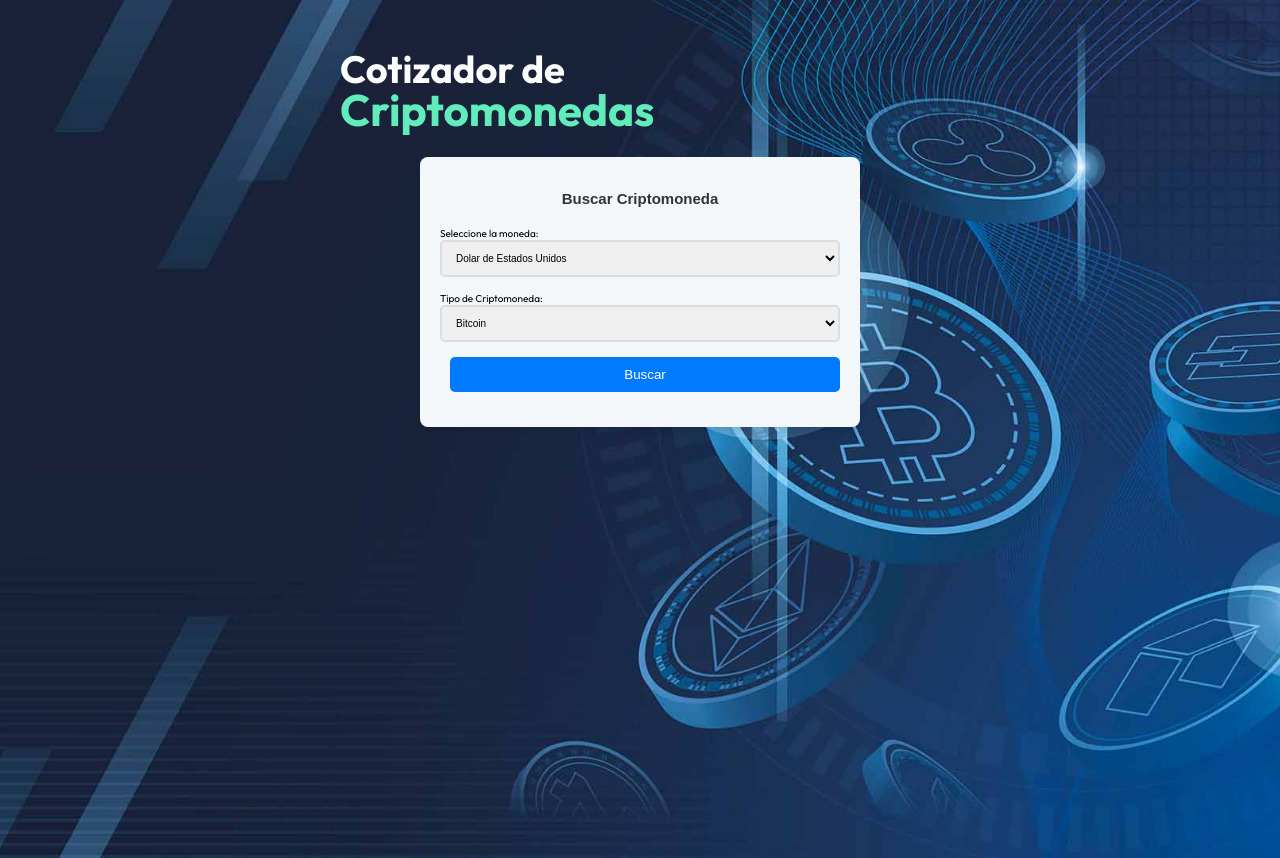
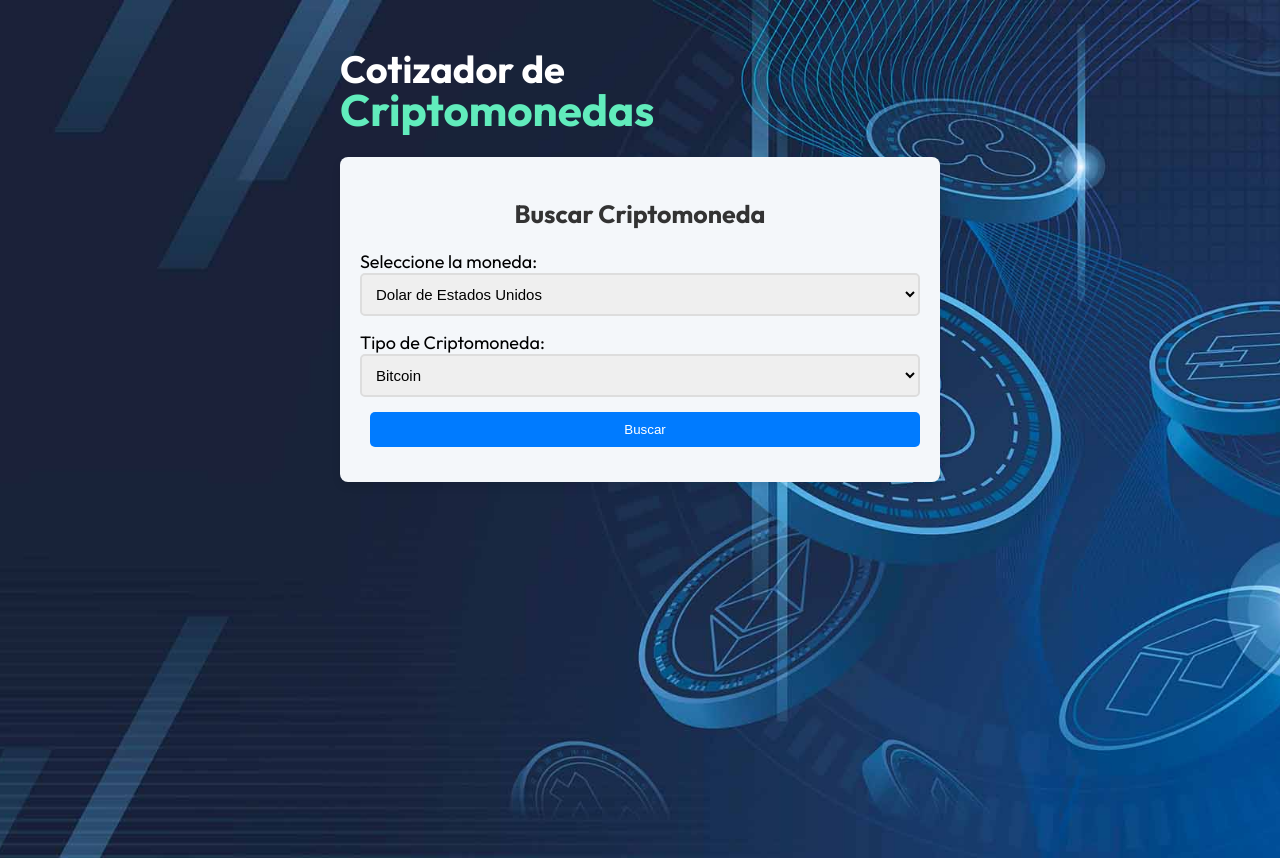
Before and after one commit to gabrielciprianoo/cripto, a React (Vite) app: page / in a window 1280 px wide. Built offline with nearby package versions, Linux system fonts and the light colour scheme.

Commit message:
💄 updated form styles

```diff
--- a/src/index.css
+++ b/src/index.css
@@ -56,14 +56,13 @@ body{
   padding: 20px;
   border-radius: 8px;
   box-shadow: 0 4px 8px rgba(0, 0, 0, 0.1);
-  width: 100%;
-  width: 40rem;
-  margin: 0 auto;
+  width: auto;
+
+
 }
 
 h2 {
-  font-family: 'Arial', sans-serif;
-  font-size: 1.5rem;
+  font-size: 2.5rem;
   color: #333;
   margin-bottom: 20px;
 }
@@ -81,8 +80,8 @@ h2 {
 }
 
 .select-label {
-  font-size: 1rem;
-  margin-bottom: 5px;
+  font-size: 1.8rem;
+  margin-bottom: 1rem;
 }
 
 .crypto-select {
@@ -90,7 +89,7 @@ h2 {
   padding: 10px;
   border-radius: 5px;
   border: 2px solid #ddd;
-  font-size: 1rem;
+  font-size: 1.5rem;
   outline: none;
   transition: border-color 0.3s ease;
 }
@@ -99,18 +98,8 @@ h2 {
   border-color: #007bff;
 }
 
-.crypto-input {
-  padding: 10px;
-  border-radius: 5px;
-  border: 2px solid #ddd;
-  font-size: 1rem;
-  outline: none;
-  transition: border-color 0.3s ease;
-  margin-bottom: 15px;
-}
-
-.crypto-input:focus {
-  border-color: #007bff;
+.crypto-select:hover{
+  cursor: pointer;
 }
 
 .crypto-submit {
@@ -130,6 +119,6 @@ h2 {
 
 .error-message {
   color: red;
-  font-size: 0.875rem;
+  font-size: 1rem;
   margin-top: 10px;
 }
```
